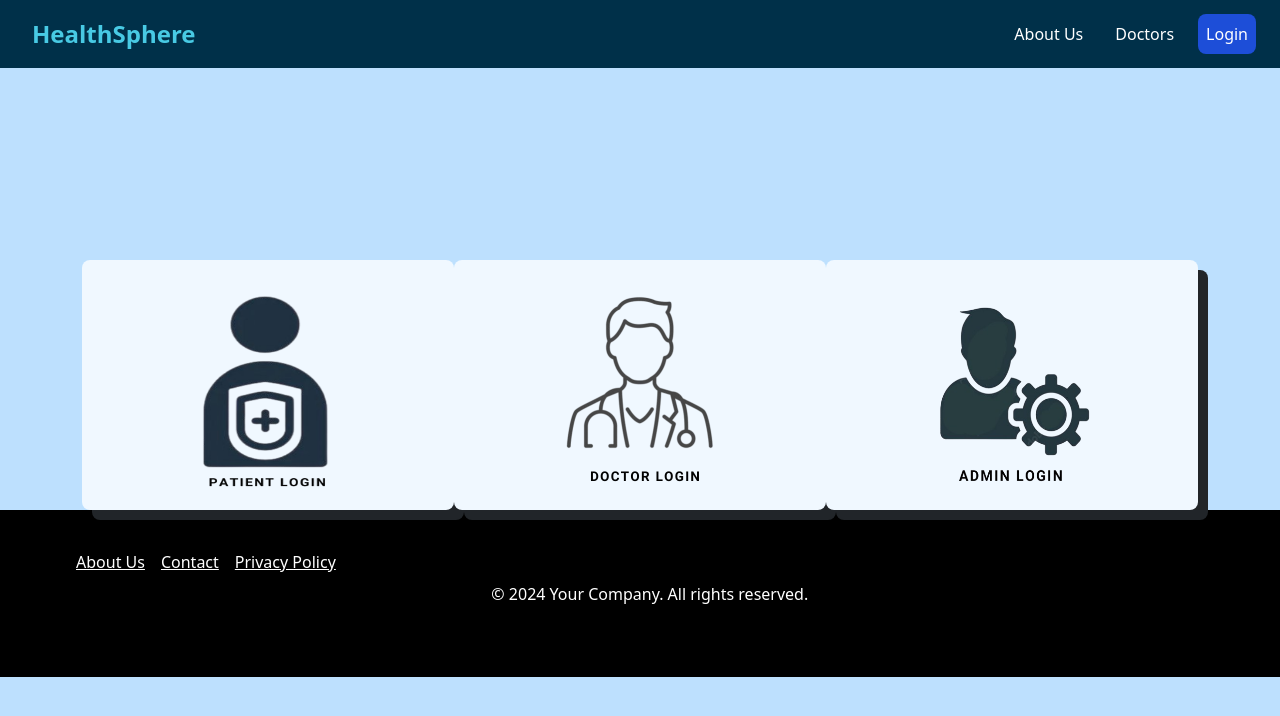
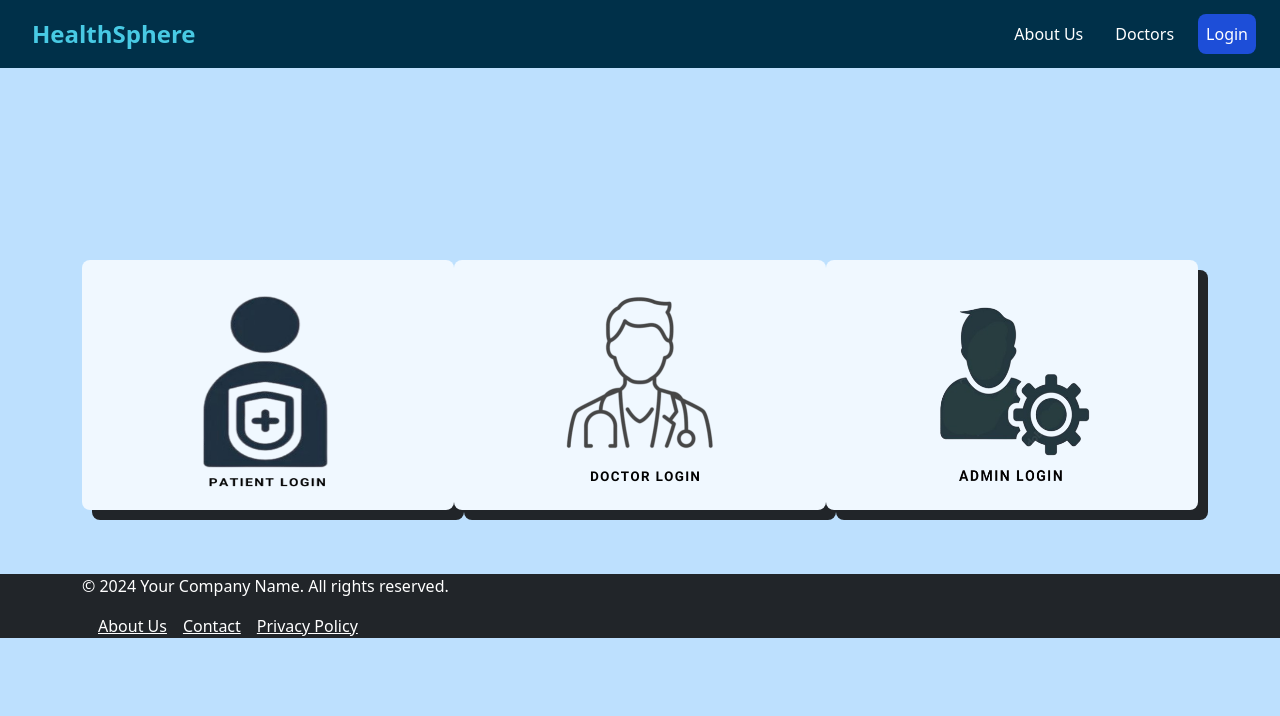
Before and after one commit to benzps01/Cdac-HealthSphere, a React (Create React App) app in the folder frontend/: page /login in a window 1280 px wide. Shown: the top 716 px of the page. Built offline with nearby package versions, Linux system fonts and the light colour scheme.

Commit message:
update: update footer section

```diff
--- a/frontend/src/components/pages/Footer.jsx
+++ b/frontend/src/components/pages/Footer.jsx
@@ -1,51 +1,51 @@
-// import React from 'react';
-
-// const Footer = () => {
-//   return (
-//     <footer className="bg-dark text-white mt-auto" style={{height:"fit-content"}}>
-//       <div className="container">
-//         <div className="row">
-//           <div className="col-md-6">
-//             <p>&copy; 2024 Your Company Name. All rights reserved.</p>
-//           </div>
-//           <div className="col-md-6 text-md-end">
-//             <ul className="list-unstyled d-flex mb-0">
-//               <li className="ms-3"><a className="text-white" href="/about">About Us</a></li>
-//               <li className="ms-3"><a className="text-white" href="/contact">Contact</a></li>
-//               <li className="ms-3"><a className="text-white" href="/privacy">Privacy Policy</a></li>
-//             </ul>
-//           </div>
-//         </div>
-//       </div>
-//     </footer>
-//   );
-// };
-
-
-// export default Footer;
-
-
 import React from 'react';
-import '../../styles/Footer.css'
 
 const Footer = () => {
-
   return (
-      <footer className="footer">
-        <div className="footer-content">
-        <div>
+    <footer className="bg-dark text-white mt-auto" style={{height:"fit-content"}}>
+      <div className="container" id='abc'>
+        <div className="row">
+          <div className="col-md-12">
+            <p>&copy; 2024 Your Company Name. All rights reserved.</p>
+          </div>
+          <div className="col-md-12 text-md-end">
             <ul className="list-unstyled d-flex mb-0">
               <li className="ms-3"><a className="text-white" href="/about">About Us</a></li>
               <li className="ms-3"><a className="text-white" href="/contact">Contact</a></li>
               <li className="ms-3"><a className="text-white" href="/privacy">Privacy Policy</a></li>
             </ul>
           </div>
-          <div className="footer-section about">
-            <p className='footer-bottom'>&copy; {new Date().getFullYear()} Your Company. All rights reserved.</p>
         </div>
       </div>
     </footer>
   );
 };
 
+
 export default Footer;
+
+
+// import React from 'react';
+// import '../../styles/Footer.css'
+
+// const Footer = () => {
+
+//   return (
+//       <footer className="footer">
+//         <div className="footer-content">
+//         <div>
+//              <ul className="list-unstyled d-flex mb-0">
+//                <li className="ms-3"><a className="text-white" href="/about">About Us</a></li>
+//                <li className="ms-3"><a className="text-white" href="/contact">Contact</a></li>
+//                <li className="ms-3"><a className="text-white" href="/privacy">Privacy Policy</a></li>
+//              </ul>
+//            </div>
+//           <div className="footer-section about">
+//             <p className='footer-bottom'>&copy; {new Date().getFullYear()} Your Company. All rights reserved.</p>
+//           </div>
+//         </div>
+//       </footer>
+//     );
+//   };
+
+// export default Footer;
```
Lines whose indentation alone changed are shown as unchanged.
